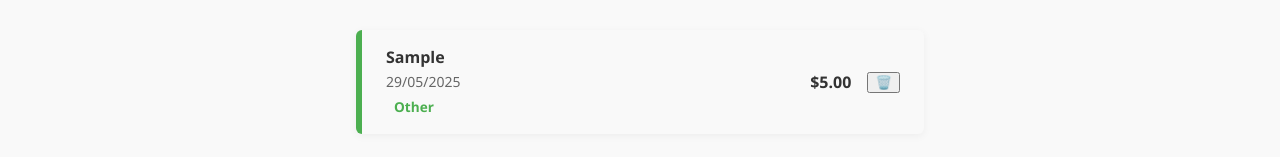
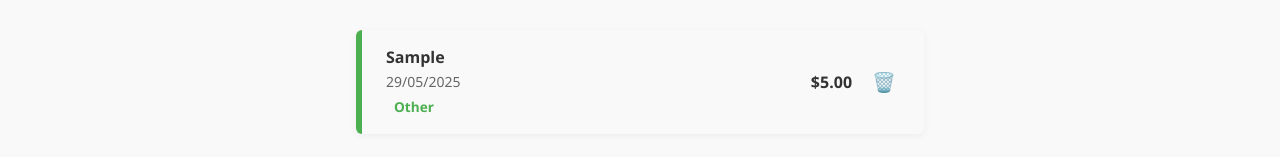
Before and after one commit to Dor-Ka/frontend-react-expense-tracker, a React (Vite) app: page / in a window 1280 px wide. Both pictures are taken after typing "Sample", "5" into the empty fields and a click on the button "Add Expense". Shown: the part 654-811 px from the top of the page. Built offline with nearby package versions, Linux system fonts and the light colour scheme.

Commit message:
refactor: unify button styles into reusable styled components

```diff
--- a/src/components/ExpenseForm/ExpenseForm.jsx
+++ b/src/components/ExpenseForm/ExpenseForm.jsx
@@ -1,6 +1,6 @@
 import { useState, useRef } from "react";
-import { Form, FormGroup, SubmitButton } from "./ExpenseFormStyles";
-
+import { Form, FormGroup } from "./ExpenseFormStyles";
+import { SubmitButton } from "../StyledButton";
 const getTodayDate = () => {
   return new Date().toISOString().split('T')[0];
 };
--- a/src/components/ExpenseForm/ExpenseFormStyles.js
+++ b/src/components/ExpenseForm/ExpenseFormStyles.js
@@ -31,19 +31,3 @@ export const FormGroup = styled.div`
     }
   }
 `;
-
-export const SubmitButton = styled.button`
-  padding: 0.75rem;
-  font-size: 1rem;
-  background-color: ${({ theme }) => theme.colors.primary};
-  color: white;
-  border: none;
-  border-radius: 6px;
-  cursor: pointer;
-  font-weight: 600;
-  transition: background-color 0.3s ease;
-
-  &:hover {
-    background-color: ${({ theme }) => theme.colors.secondary};
-  }
-`;
--- a/src/components/StyledButton.js
+++ b/src/components/StyledButton.js
@@ -24,3 +24,37 @@ export const SampleButton = styled.button`
     padding: 0.4rem 0.75rem;
   }
 `;
+
+export const SubmitButton = styled.button`
+  padding: 0.75rem;
+  font-size: 1rem;
+  background-color: ${({ theme }) => theme.colors.primary};
+  color: white;
+  border: none;
+  border-radius: 6px;
+  cursor: pointer;
+  font-weight: 600;
+  transition: background-color 0.3s ease;
+
+  &:hover {
+    background-color: ${({ theme }) => theme.colors.secondary};
+  }
+`;
+
+export const IconButton = styled.button`
+  background: none;
+  border: none;
+  color: ${({ theme }) => theme.colors.text};
+  cursor: pointer;
+  font-size: 1.2rem;
+  padding: 0.25rem;
+  transition: color 0.2s;
+
+  &:hover {
+    color: ${({ theme }) => theme.colors.danger};
+  }
+
+  &:focus {
+    outline: none;
+  }
+`;
--- a/src/features/expenses/ExpenseItem/ExpenseItem.jsx
+++ b/src/features/expenses/ExpenseItem/ExpenseItem.jsx
@@ -1,3 +1,4 @@
+import { IconButton } from "../../../components/StyledButton";
 import { ItemWrapper, LeftColumn, RightColumn, CategoryTag } from "./ExpenseItemStyles";
 
 const formatDate = (dateStr) => {
@@ -17,7 +18,7 @@ const ExpenseItem = ({ id, title, amount, date, category, onDelete }) => {
         <CategoryTag>{category}</CategoryTag>
       </LeftColumn>
       <RightColumn>${amount.toFixed(2)}</RightColumn>
-      <button onClick={() => onDelete(id)}>🗑️</button>
+      <IconButton onClick={() => onDelete(id)}>🗑️</IconButton>
     </ItemWrapper>
   );
 };
```
